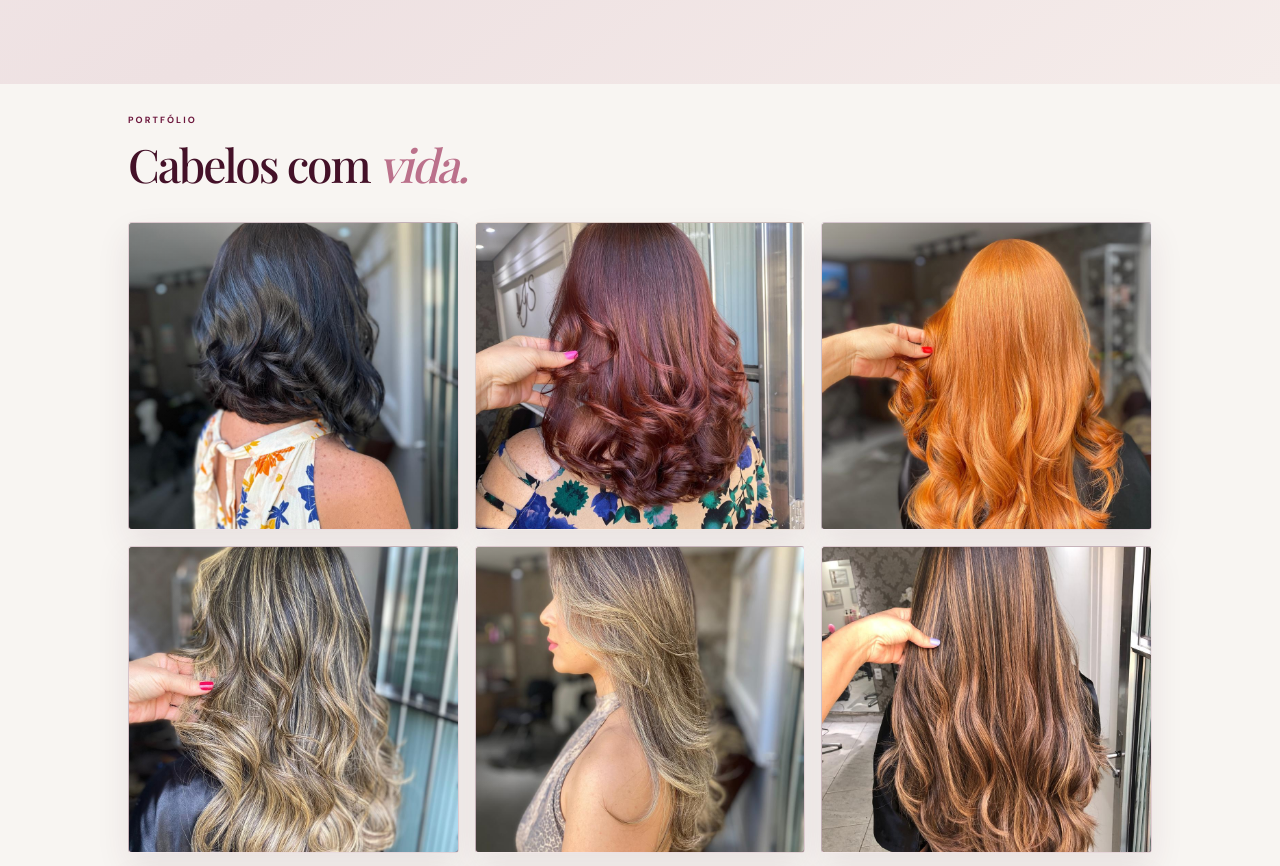
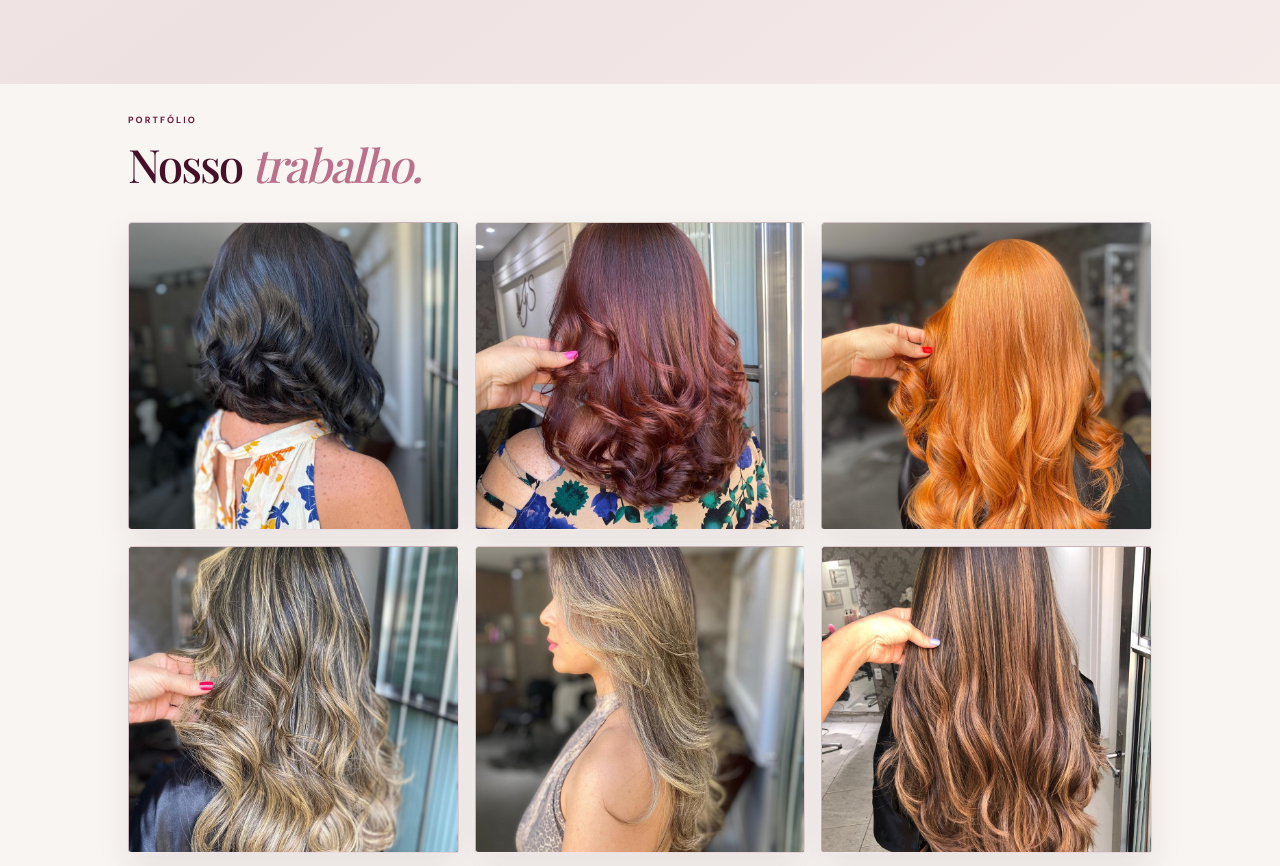
Before and after one commit to davisouza-027/siteSalao, a plain HTML site: page index.html in a window 1280 px wide. Shown: the part 2340-3206 px from the top of the page. Drawn offline with nearby package versions, Linux system fonts and the light colour scheme; a web font is replaced by a local one.

Commit message:
Update index.html

```diff
--- a/index.html
+++ b/index.html
@@ -54,7 +54,7 @@
     </section>
 
     <section class="gallery-section" id="galeria">
-      <div class="section-heading"><div><div class="section-kicker">PORTFÓLIO</div><h2>Cabelos com <em>vida.</em></h2></div></div>
+      <div class="section-heading"><div><div class="section-kicker">PORTFÓLIO</div><h2>Nosso <em>trabalho. </em></h2></div></div>
       <div class="gallery" id="gallery"></div>
     </section>
 
```
